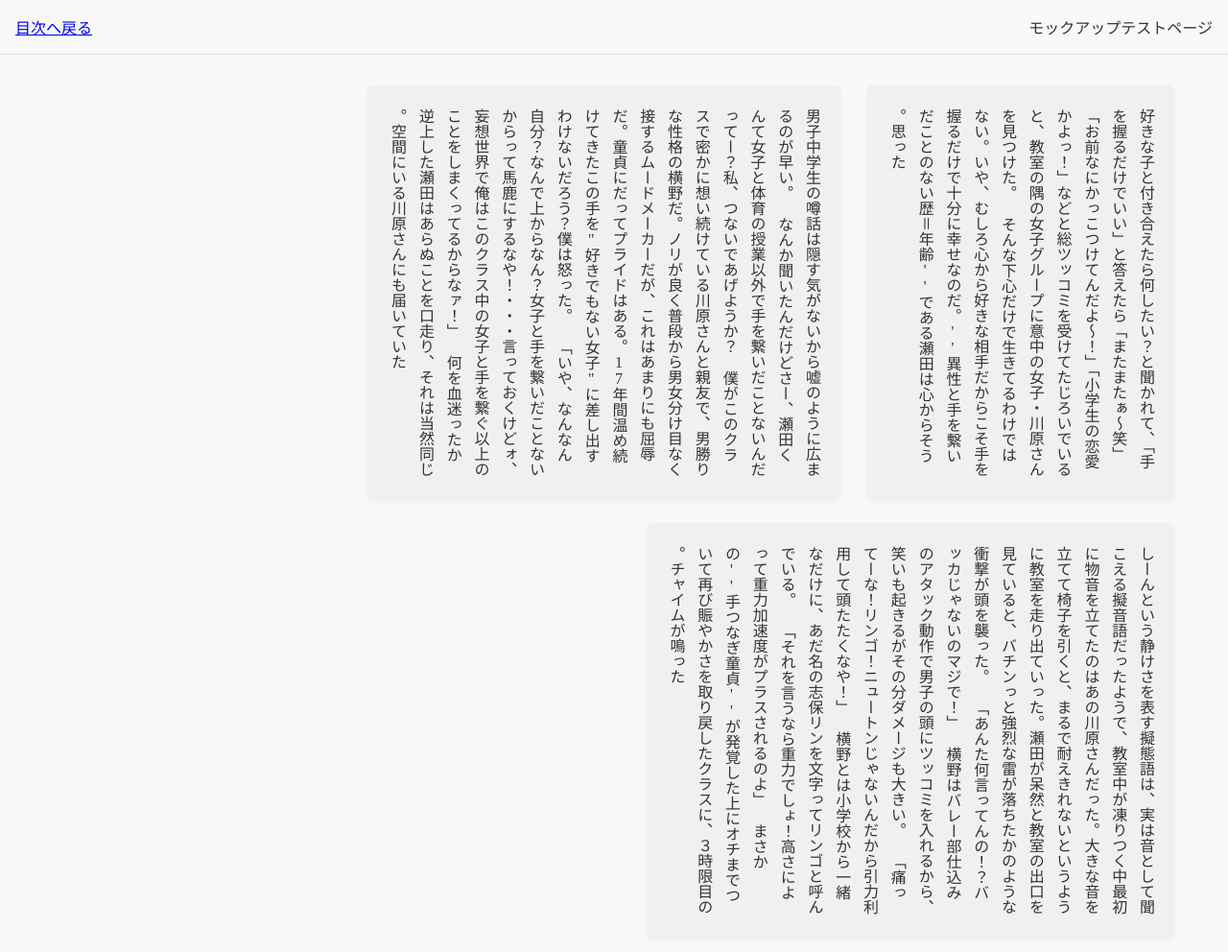
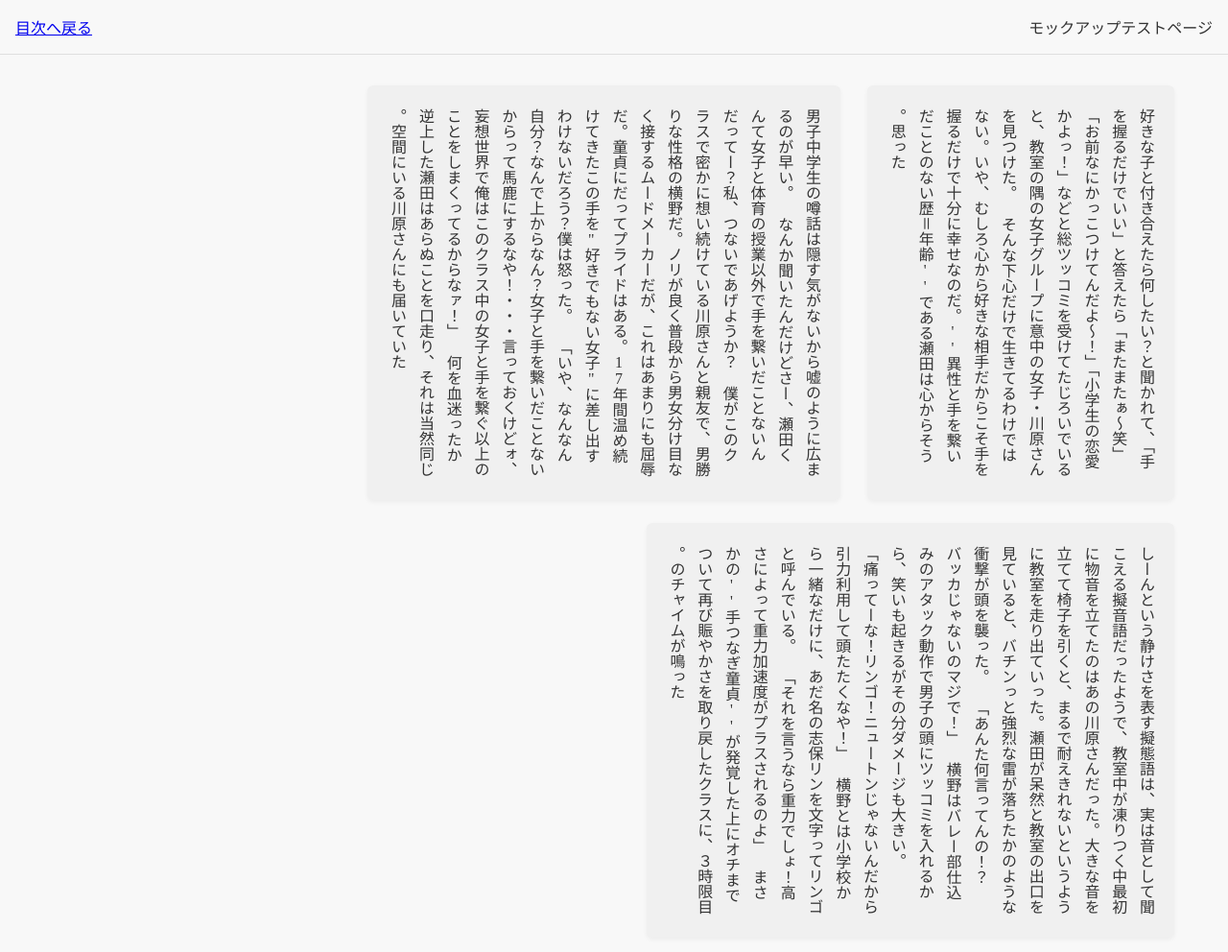
Before and after one commit to REMriaTV/HandtoHand, a Jekyll site: the page built from docs/manuscript/test-manuscript.md, in a window 1280 px wide and 1033 px high. Shown: the top 992 px of the window at 96% size. Built offline with Jekyll 4.4.1, drawn with Linux system fonts in a browser that asks for light colours.

Commit message:
「厳密な禁則処理（line-break: strict）」 と 「単語区切りのリセット（word-break: normal）」 を明示的に指定

```diff
--- a/docs/assets/css/story.css
+++ b/docs/assets/css/story.css
@@ -83,8 +83,11 @@ html, body {
     line-height: 1.8;
     text-align: left; /* 縦書き内では「上揃え」になる */
 
-    /* ★修正: break-all を削除し、自然な日本語の折り返し（禁則処理有効）にする */
-    white-space: normal;
+    /* ★修正: 禁則処理を最強にする設定一式 */
+    white-space: normal;       /* 通常の折り返し */
+    line-break: strict;        /* 【重要】句読点の禁則処理を厳格に行う */
+    word-break: normal;        /* 単語の途中での改行を防ぐ */
+    overflow-wrap: break-word; /* 長い単語は折り返す */
 }
 
 /* スマホ用調整 */
```
